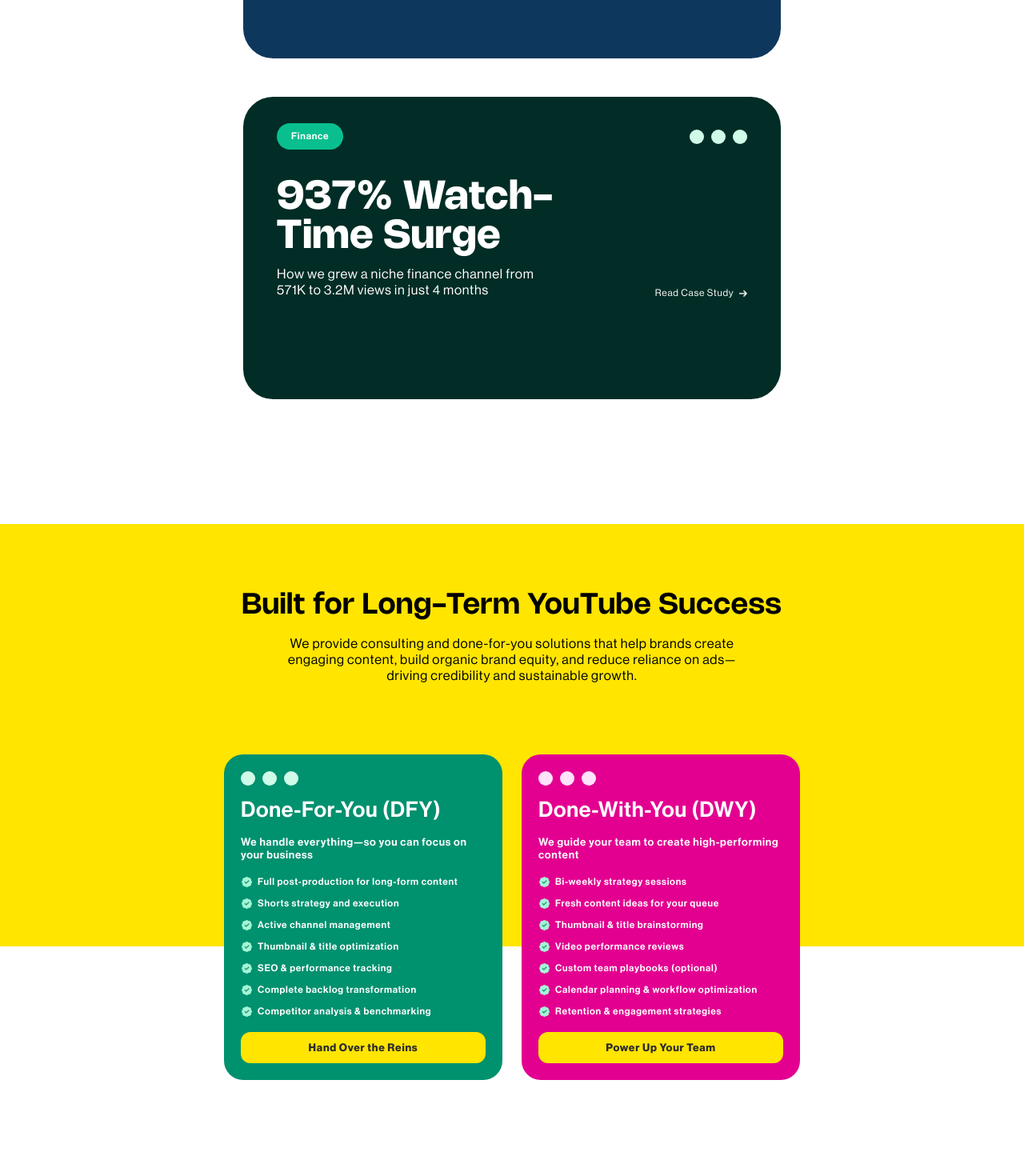
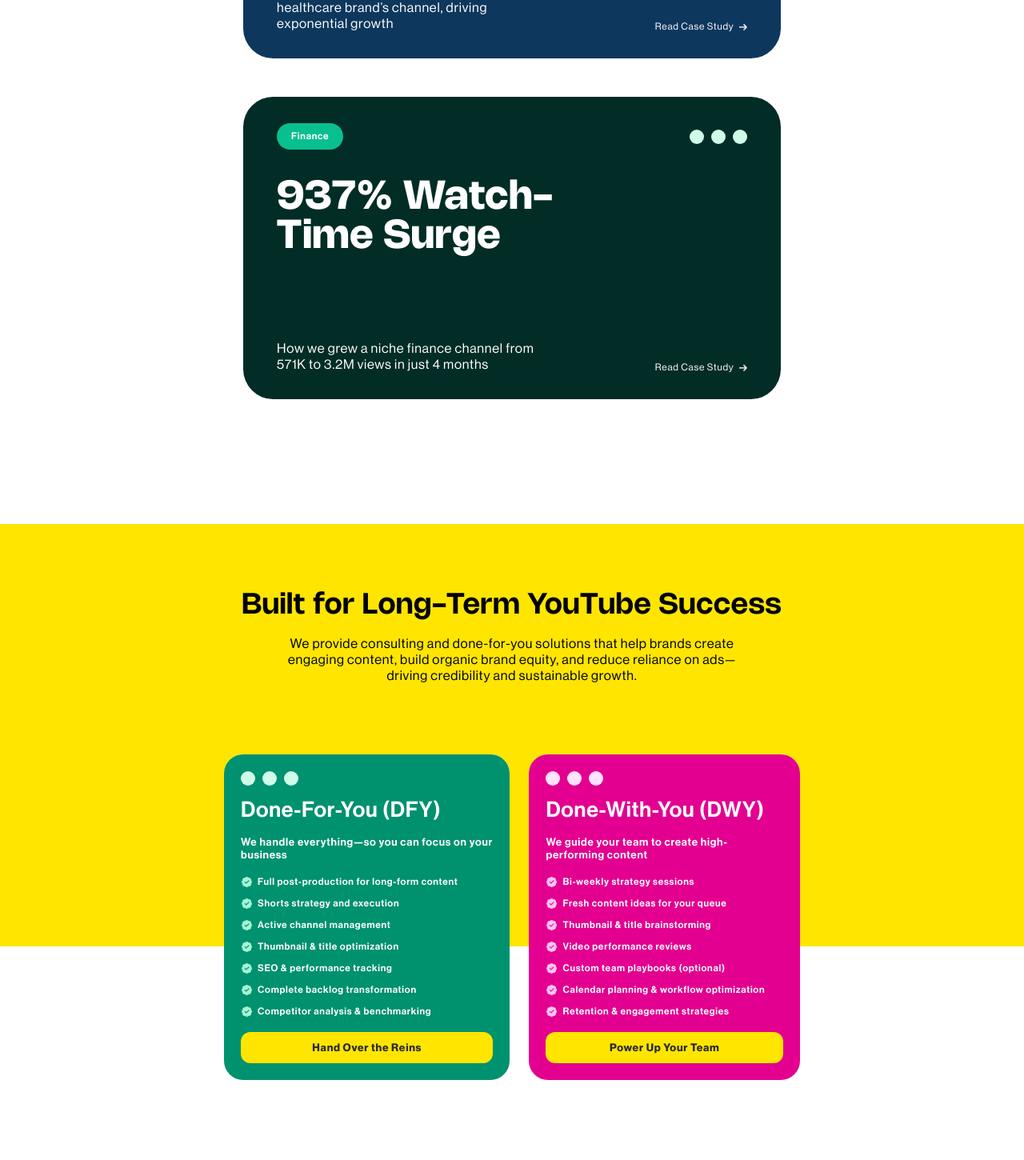
Before and after one commit to A-Coder02/born-21-website, a React (Vite) app: page / in a window 1280 px wide. Shown: the part 2047-3497 px from the top of the page at 80% size. Built offline with nearby package versions, Linux system fonts and the light colour scheme; a web font is replaced by a local one.

Commit message:
ServiceSection animation implemented

```diff
--- a/src/index.css
+++ b/src/index.css
@@ -207,6 +207,7 @@ html {
   /* -moz-osx-font-smoothing: grayscale; */
   line-height: 1.0 !important;
   letter-spacing: 0.1ch;
+  cursor: default;
 }
 
 p {
--- a/src/pages/Home/OurWorkSection.jsx
+++ b/src/pages/Home/OurWorkSection.jsx
@@ -74,12 +74,12 @@ export default OurWorkSection;
 const WorkSectionCard = ({
     headline, small, lead, primaryColor = 'red', primaryLightColor = 'tomato', secondaryColor = 'black', batchTextColor = 'blue'
 }) => {
-    return <article className={`rounded-[3.125rem] py-11 px-14 aspect-video`}
+    return <article className={`rounded-[3.125rem] py-11 px-14 aspect-video flex flex-col gap-12`}
         style={{
             backgroundColor: secondaryColor
         }}
     >
-        <div className="article-header flex justify-between items-center mb-12">
+        <div className="article-header flex justify-between items-center">
             <div className={`rounded-4xl px-6 py-3 text-center text-black`}
                 style={{
                     backgroundColor: primaryColor
@@ -111,9 +111,9 @@ const WorkSectionCard = ({
                 ></div>
             </div>
         </div>
-        <Headline variant='h4' className='text-white mb-4 max-w-[35rem]' >{headline}</Headline>
+        <Headline variant='h4' className='text-white max-w-[35rem]' >{headline}</Headline>
 
-        <div className="flex justify-between items-end">
+        <div className="flex justify-between items-end mt-auto">
             <Typography variant='xl' className='max-w-[29rem] text-white'>
                 {lead}
             </Typography>
--- a/src/pages/Home/ServicesSection.jsx
+++ b/src/pages/Home/ServicesSection.jsx
@@ -4,6 +4,7 @@ import Headline from '../../components/common/Headline'
 import Typography from '../../components/common/Typography'
 
 import CheckIconPng from '../../assets/images/check-icon.png'
+import CheckIconPng2 from '../../assets/images/check-icon-2.png'
 import Button from '../../components/common/Button'
 
 const ServicesSection = () => {
@@ -14,6 +15,7 @@ const ServicesSection = () => {
         {
             id: 1,
             title: 'Done-For-You (DFY)',
+            small: 'Full Youtube Management',
             lead: 'We handle everything—so you can focus on your business',
             list: [
                 'Full post-production for long-form content',
@@ -26,11 +28,14 @@ const ServicesSection = () => {
             ],
             ctxText: 'Hand Over the Reins',
             bgColor: '#00916E',
-            uiColor: '#D0FBE8'
+            uiColor: '#D0FBE8',
+            icon: CheckIconPng,
+
         },
         {
             id: 2,
             title: 'Done-With-You (DWY)',
+            small: 'Learn Youtube magic from us',
             lead: 'We guide your team to create high-performing content',
             list: [
                 'Bi-weekly strategy sessions',
@@ -43,7 +48,8 @@ const ServicesSection = () => {
             ],
             ctxText: 'Power Up Your Team',
             bgColor: '#E30090',
-            uiColor: '#FFE2FB'
+            uiColor: '#FFE2FB',
+            icon: CheckIconPng2,
         },
     ]
 
@@ -67,7 +73,16 @@ const ServicesSection = () => {
 export default ServicesSection
 
 const ServiceCard = ({ card }) => {
-    return <div className="text-white flex-1 p-7 rounded-4xl" style={{
+    return <div className="relative group">
+        <div className="flex-1 p-7 pb-36 transition-all duration-500 rounded-4xl absolute w-full top-0 group-hover:top-[-4.5rem]"
+            style={{
+                backgroundColor: card.uiColor,
+                color: card.bgColor
+            }}
+        >
+            <Typography variant='xl' className='font-medium' >{card.small}</Typography>
+        </div>
+        <div className="text-white flex-1 p-7 rounded-4xl relative" style={{
             backgroundColor: card.bgColor
         }}>
             <div className="flex gap-3 mb-5">
@@ -88,7 +103,7 @@ const ServiceCard = ({ card }) => {
                 {
                     card.list.map((li, index) =>
                         <li key={index} className="flex items-center gap-2">
-                        <img src={CheckIconPng} alt="" className='w-5 h-5' />
+                            <img src={card.icon} alt="" className='w-5 h-5' />
                             <Typography variant='base' className='font-medium' >{li}</Typography>
                         </li>
                     )
@@ -97,4 +112,5 @@ const ServiceCard = ({ card }) => {
             </ul>
             <Button size='md' rounded={false} className='w-full !py-3' >{card.ctxText}</Button>
         </div>
+    </div>
 }
```
Also changed, not shown: src/assets/images/check-icon-2.png (added). Lines whose indentation alone changed are shown as unchanged.
